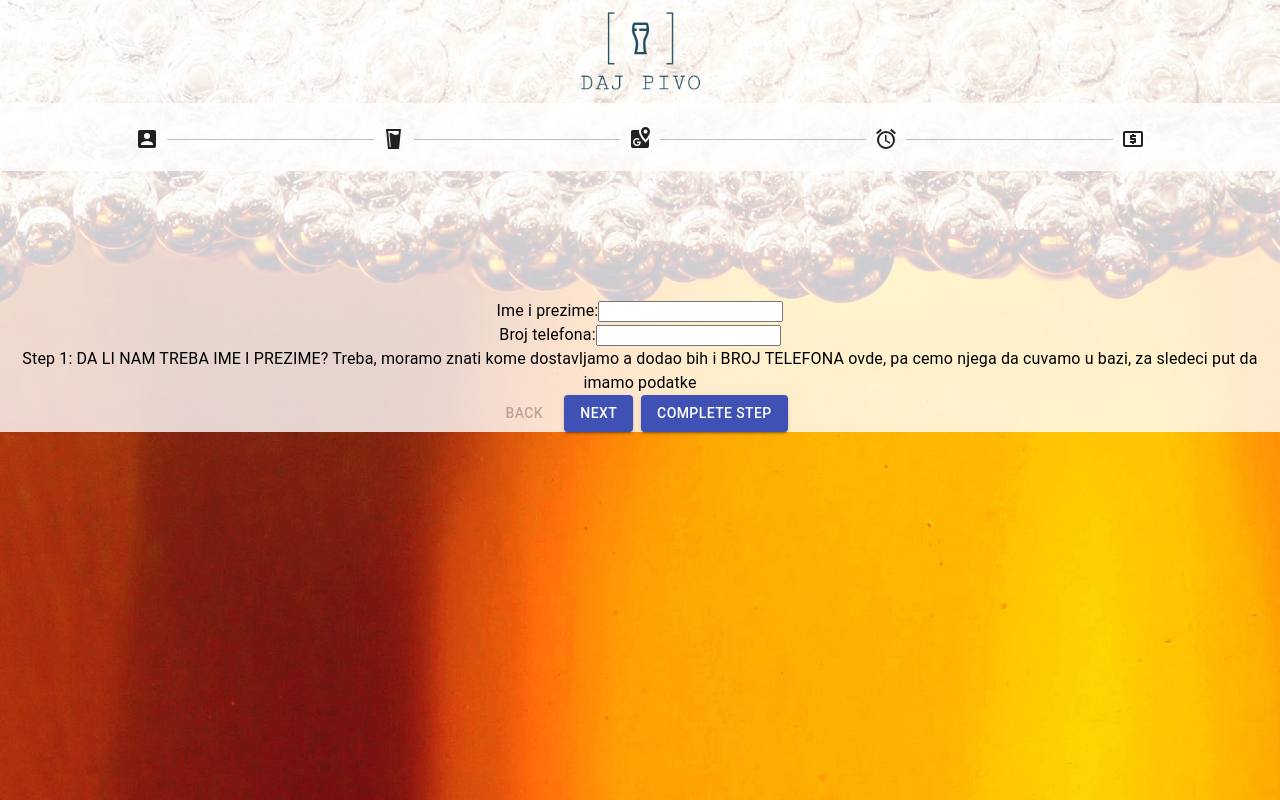
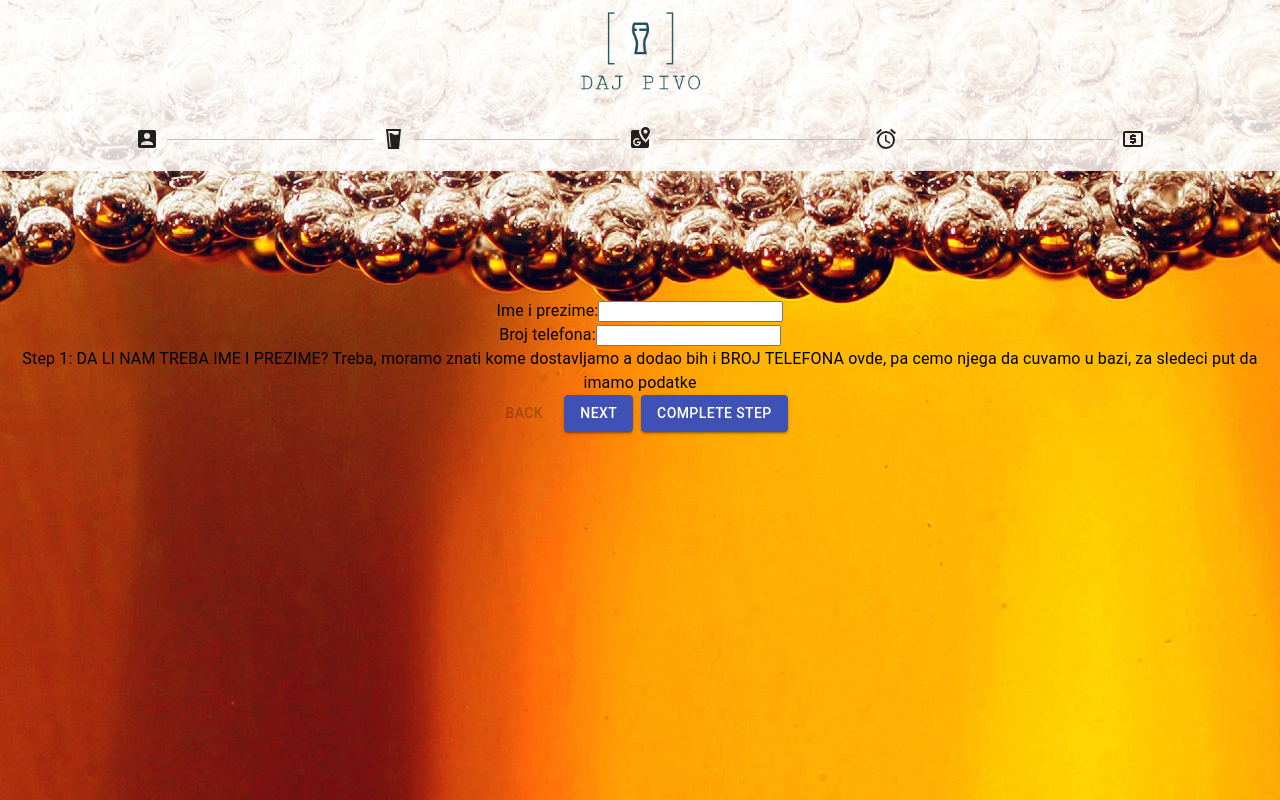
Before and after one commit to Dailoski/vops, a React (Create React App) app: page / in a window 1280 px wide. Built offline with nearby package versions, Linux system fonts and the light colour scheme.

Commit message:
added new div around stepper

```diff
--- a/src/App.js
+++ b/src/App.js
@@ -7,9 +7,10 @@ function App() {
     <div className="App">
       <div className="logo-div">
         <img className="App-logo" src={require('./assets/logo_transparent_cropped.png')} alt="Moje Pivo"/>
+      </div>
+      <div className="stepper">
         <HorizontalNonLinearAlternativeLabelStepper />
       </div>
-
     </div>
   );
 }
```
